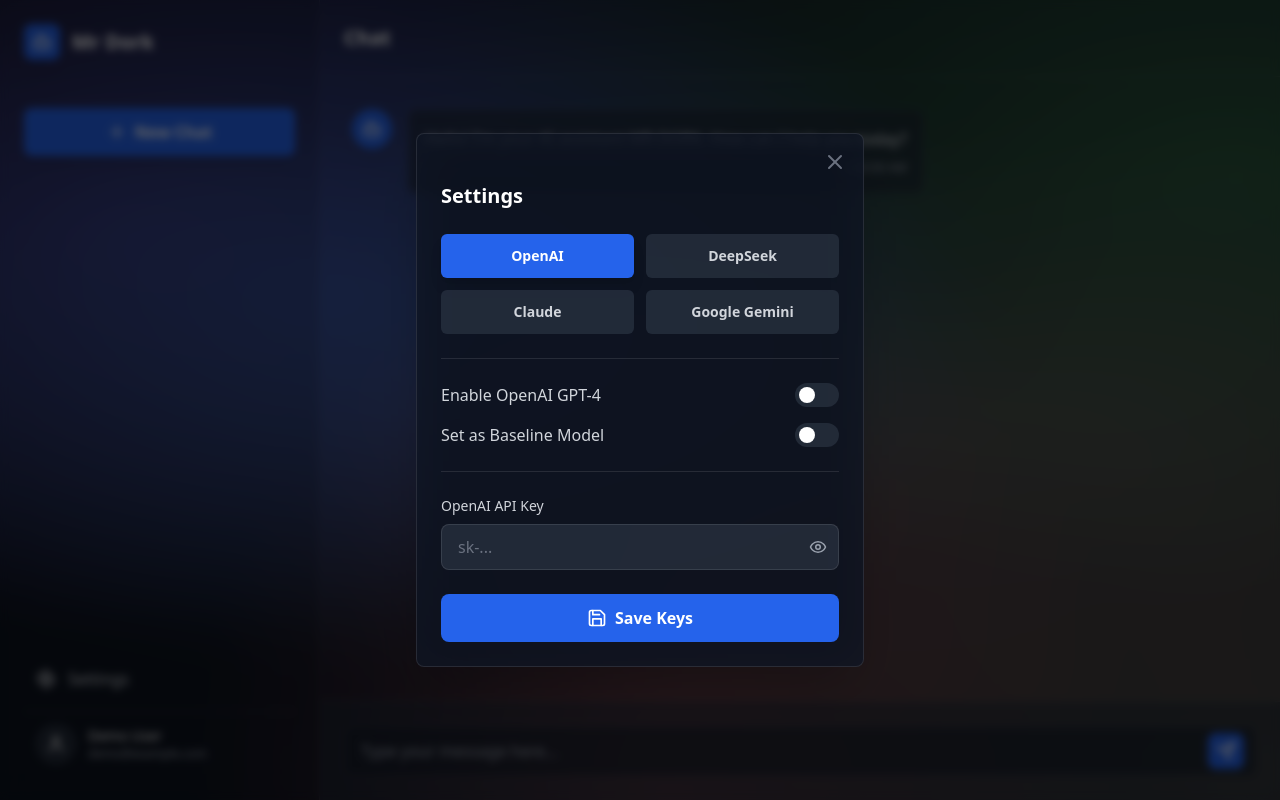
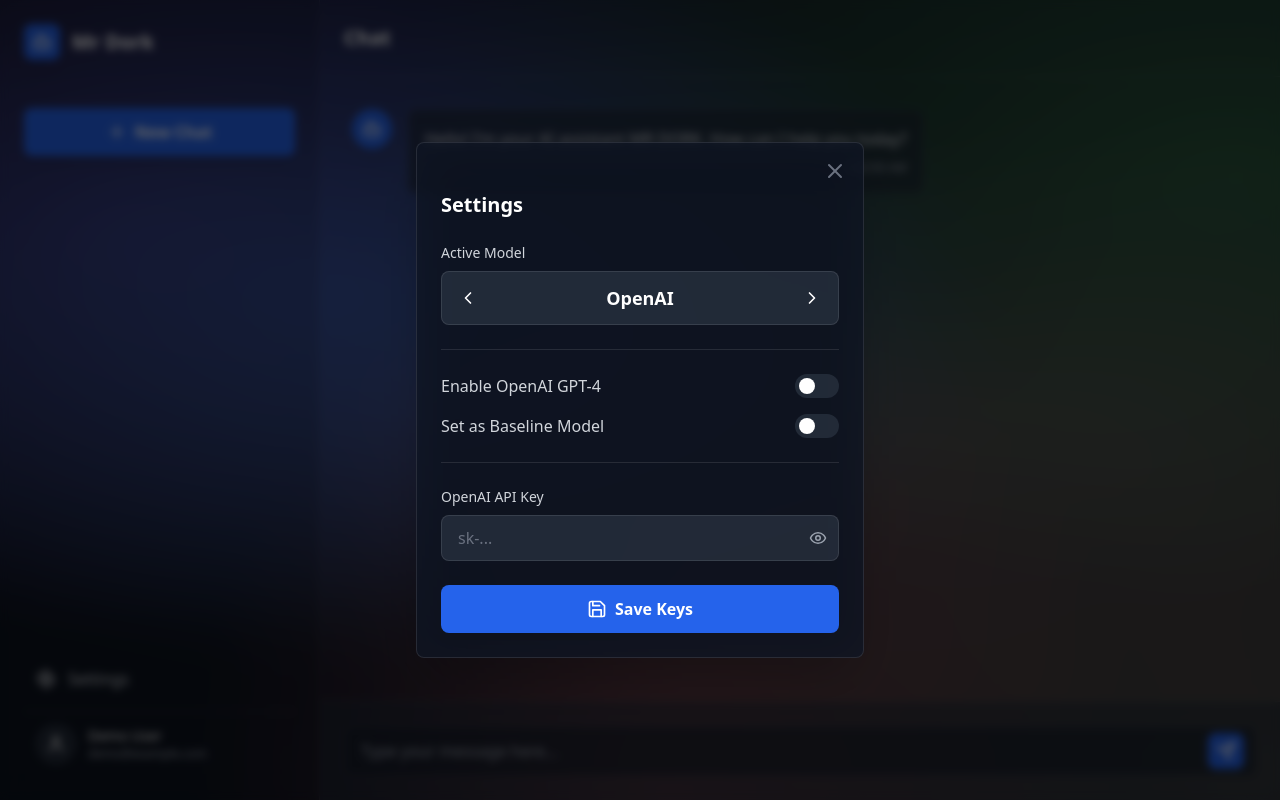
Before and after one commit to axs03/modelaio, a React (Vite) app in the folder frontend/: page / in a window 1280 px wide. Both pictures are taken after a click on the button "Settings". Built offline with nearby package versions, Linux system fonts and the light colour scheme.

Commit message:
feat: Implement model switcher in settings

```diff
--- a/frontend/src/components/SettingsModal.jsx
+++ b/frontend/src/components/SettingsModal.jsx
@@ -1,21 +1,35 @@
 /*
 ================================================================================
 | FILE: src/components/SettingsModal.jsx
-| DESCRIPTION: The settings modal pop-up.
+| DESCRIPTION: The settings modal pop-up with the new model switcher.
 ================================================================================
 */
 import React, { useState } from 'react';
 import ToggleSwitch from './ToggleSwitch';
 import { XIcon, EyeIcon, SaveIcon } from './Icons';
 
+// --- Simple Arrow Icons for the new switcher ---
+const LeftArrowIcon = () => <svg xmlns="http://www.w3.org/2000/svg" width="20" height="20" viewBox="0 0 24 24" fill="none" stroke="currentColor" strokeWidth="2" strokeLinecap="round" strokeLinejoin="round"><path d="m15 18-6-6 6-6" /></svg>;
+const RightArrowIcon = () => <svg xmlns="http://www.w3.org/2000/svg" width="20" height="20" viewBox="0 0 24 24" fill="none" stroke="currentColor" strokeWidth="2" strokeLinecap="round" strokeLinejoin="round"><path d="m9 18 6-6-6-6" /></svg>;
+
+
 const SettingsModal = ({ isOpen, onClose }) => {
     if (!isOpen) return null;
 
-    const [selectedModel, setSelectedModel] = useState('OpenAI');
+    const models = ['OpenAI', 'DeepSeek', 'Claude', 'Google Gemini'];
+    const [selectedModelIndex, setSelectedModelIndex] = useState(0);
+
     const [enableGpt4, setEnableGpt4] = useState(false);
     const [setAsBaseline, setSetAsBaseline] = useState(false);
     const [apiKey, setApiKey] = useState('');
-    const models = ['OpenAI', 'DeepSeek', 'Claude', 'Google Gemini'];
+
+    const handlePrevModel = () => {
+        setSelectedModelIndex((prevIndex) => (prevIndex - 1 + models.length) % models.length);
+    };
+
+    const handleNextModel = () => {
+        setSelectedModelIndex((prevIndex) => (prevIndex + 1) % models.length);
+    };
 
     return (
         <div
@@ -30,20 +44,24 @@
                     <XIcon />
                 </button>
                 <h2 className="text-xl font-semibold text-white">Settings</h2>
-                <div className="grid grid-cols-2 gap-3">
-                    {models.map(model => (
-                        <button
-                            key={model}
-                            onClick={() => setSelectedModel(model)}
-                            className={`p-3 rounded-md text-sm font-semibold transition-all duration-200 ${selectedModel === model
-                                    ? 'bg-blue-600 text-white shadow-lg'
-                                    : 'bg-gray-700/50 hover:bg-gray-600/50 text-gray-300'
-                                }`}
-                        >
-                            {model}
+
+                {/* --- NEW MODEL SWITCHER --- */}
+                <div>
+                    <label className="block text-sm font-medium text-gray-300 mb-2">
+                        Active Model
+                    </label>
+                    <div className="flex items-center justify-between bg-gray-700/50 rounded-lg p-2 border border-white/10">
+                        <button onClick={handlePrevModel} className="p-2 rounded-full hover:bg-white/10 transition-colors">
+                            <LeftArrowIcon />
                         </button>
-                    ))}
+                        <span className="font-semibold text-lg text-white w-40 text-center">{models[selectedModelIndex]}</span>
+                        <button onClick={handleNextModel} className="p-2 rounded-full hover:bg-white/10 transition-colors">
+                            <RightArrowIcon />
+                        </button>
+                    </div>
                 </div>
+                {/* --- END OF NEW MODEL SWITCHER --- */}
+
                 <hr className="border-white/10" />
                 <div className="space-y-4">
                     <ToggleSwitch
```
